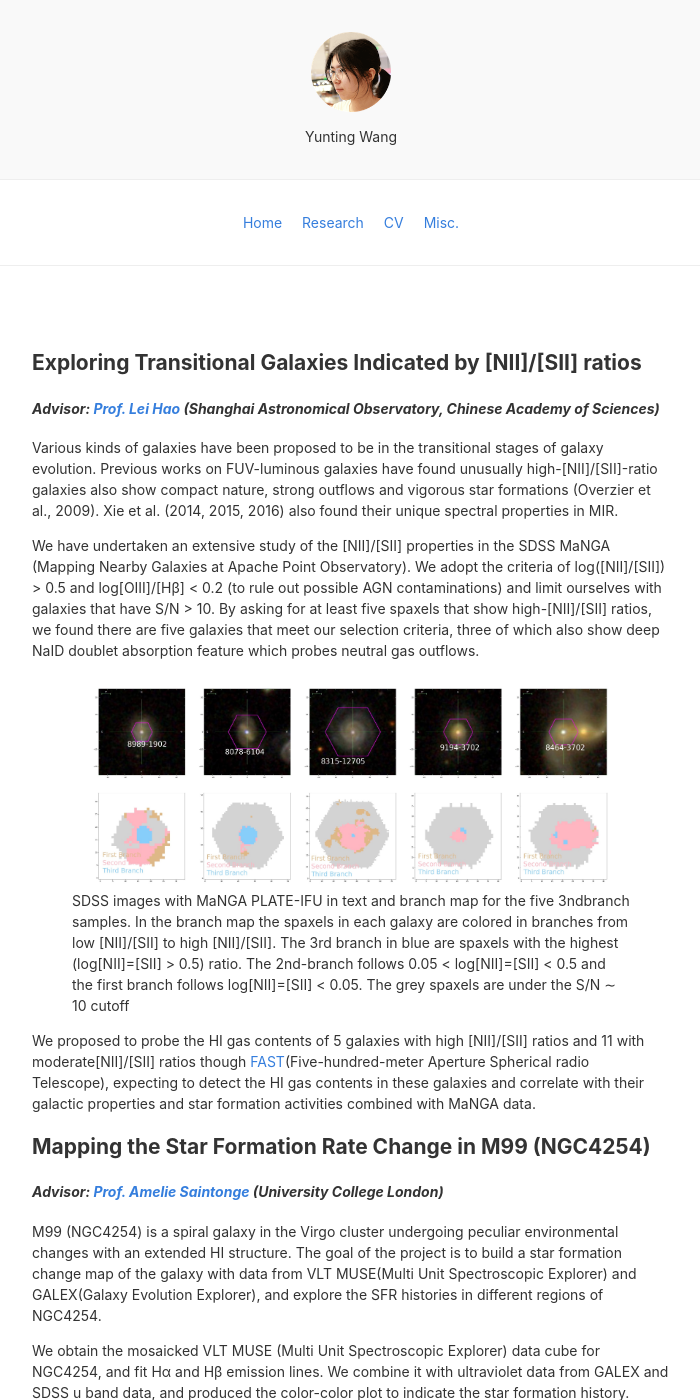
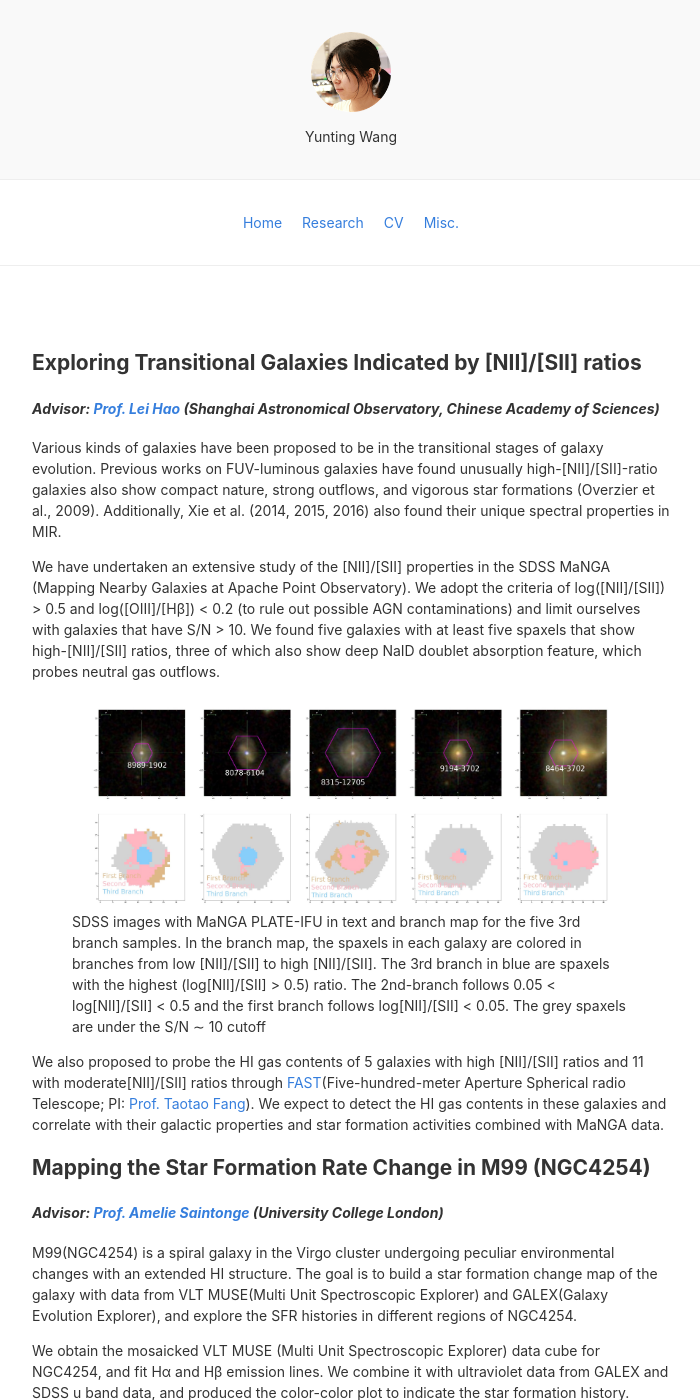
Before and after one commit to yunting-wang/yunting-wang.github.io, a Jekyll site: the page built from research.md, in a window 1280 px wide and 1400 px high. Shown: the whole window, without its empty margins (289-989 px from the left). Built offline with Jekyll 4.4.1, drawn with Linux system fonts in a browser that asks for light colours; nearby versions of some CDN libraries; some of the changed text lies outside the part shown.

Commit message:
proofreading

```diff
--- a/research.md
+++ b/research.md
@@ -6,26 +6,26 @@ title: Research
 
 #### *Advisor: [Prof. Lei Hao](http://sourcedb.shao.cas.cn/yw/pl/fs/201012/t20101218_3046501.html) (Shanghai Astronomical Observatory, Chinese Academy of Sciences)*
 
-Various kinds of galaxies have been proposed to be in the transitional stages of galaxy evolution. Previous works on FUV-luminous galaxies have found unusually high-[NII]/[SII]-ratio galaxies also show compact nature, strong outflows and vigorous star formations (Overzier et al., 2009). Xie et al. (2014, 2015, 2016) also found their unique spectral properties in MIR.
+Various kinds of galaxies have been proposed to be in the transitional stages of galaxy evolution. Previous works on FUV-luminous galaxies have found unusually high-[NII]/[SII]-ratio galaxies also show compact nature, strong outflows, and vigorous star formations (Overzier et al., 2009). Additionally, Xie et al. (2014, 2015, 2016) also found their unique spectral properties in MIR.
 
-We have undertaken an extensive study of the [NII]/[SII] properties in the SDSS MaNGA (Mapping Nearby Galaxies at Apache Point Observatory). We adopt the criteria of log([NII]/[SII]) > 0.5 and log[OIII]/[Hβ] < 0.2 (to rule out possible AGN contaminations) and limit ourselves with galaxies that have S/N > 10. By asking for at least five spaxels that show high-[NII]/[SII] ratios, we found there are five galaxies that meet our selection criteria, three of which also show deep NaID doublet absorption feature which probes neutral gas outflows.
+We have undertaken an extensive study of the [NII]/[SII] properties in the SDSS MaNGA (Mapping Nearby Galaxies at Apache Point Observatory). We adopt the criteria of log([NII]/[SII]) > 0.5 and log([OIII]/[Hβ]) < 0.2 (to rule out possible AGN contaminations) and limit ourselves with galaxies that have S/N > 10. We found five galaxies with at least five spaxels that show high-[NII]/[SII] ratios, three of which also show deep NaID doublet absorption feature, which probes neutral gas outflows.
 
-{% include image.html url="https://yunting-wang.github.io/images/3branch.jpg" description="SDSS images with MaNGA PLATE-IFU in text and branch map for the five 3ndbranch samples. In the branch map the spaxels in each galaxy are colored in branches from low [NII]/[SII] to high [NII]/[SII]. The 3rd branch in blue are spaxels with the highest
-(log[NII]=[SII] > 0.5) ratio. The 2nd-branch follows 0.05 < log[NII]=[SII] < 0.5 and the first
-branch follows log[NII]=[SII] < 0.05. The grey spaxels are under the S/N ∼ 10 cutoff" %}
+{% include image.html url="https://yunting-wang.github.io/images/3branch.jpg" description="SDSS images with MaNGA PLATE-IFU in text and branch map for the five 3rd branch samples. In the branch map, the spaxels in each galaxy are colored in branches from low [NII]/[SII] to high [NII]/[SII]. The 3rd branch in blue are spaxels with the highest
+(log[NII]/[SII] > 0.5) ratio. The 2nd-branch follows 0.05 < log[NII]/[SII] < 0.5 and the first
+branch follows log[NII]/[SII] < 0.05. The grey spaxels are under the S/N ∼ 10 cutoff" %}
 
 [comment]: <![Alt text](https://yunting-wang.github.io/images/3branch.jpg "optional title")>
 
-We proposed to probe the HI gas contents of 5 galaxies with high [NII]/[SII] ratios and 11 with moderate[NII]/[SII] ratios though [FAST](https://ui.adsabs.harvard.edu/abs/2020RAA....20...64J/abstract)(Five-hundred-meter Aperture Spherical radio Telescope), expecting to detect the HI gas contents in these galaxies and correlate with their galactic properties and star formation activities combined with MaNGA data.
+We also proposed to probe the HI gas contents of 5 galaxies with high [NII]/[SII] ratios and 11 with moderate[NII]/[SII] ratios through [FAST](https://ui.adsabs.harvard.edu/abs/2020RAA....20...64J/abstract)(Five-hundred-meter Aperture Spherical radio Telescope; PI: [Prof. Taotao Fang](https://astro.xmu.edu.cn/info/1074/1848.htm)). We expect to detect the HI gas contents in these galaxies and correlate with their galactic properties and star formation activities combined with MaNGA data.
 
 ## Mapping the Star Formation Rate Change in M99 (NGC4254)
 
 #### *Advisor: [Prof. Amelie Saintonge](http://www.star.ucl.ac.uk/~amelie/) (University College London)*
 
-M99 (NGC4254) is a spiral galaxy in the Virgo cluster undergoing peculiar environmental changes with an extended HI structure. The goal of the project is to build a star formation change map of the galaxy with data from VLT MUSE(Multi Unit Spectroscopic Explorer) and GALEX(Galaxy Evolution Explorer), and explore the SFR histories in different regions of NGC4254.
+M99(NGC4254) is a spiral galaxy in the Virgo cluster undergoing peculiar environmental changes with an extended HI structure. The goal is to build a star formation change map of the galaxy with data from VLT MUSE(Multi Unit Spectroscopic Explorer) and GALEX(Galaxy Evolution Explorer), and explore the SFR histories in different regions of NGC4254.
 
 We obtain the mosaicked VLT MUSE (Multi Unit Spectroscopic Explorer) data cube for NGC4254, and fit Hα and Hβ emission lines. We combine it with ultraviolet data from GALEX and SDSS u band data, and produced the color-color plot to indicate the star formation history.
 
-{% include image.html url="https://yunting-wang.github.io/images/sfh.png" description="Example color-color plot by pixels in NGC4254. The blue, orange, green dots and lines are expected colors derived at different ages (in Myr) of a recent burst or quenching for an E(B − V) = 0.0 (blue), 0.1 (orange), and 0.2 (green), respectively. Ratio of the variation (after/before) is set at 0.001 in this plot. " %}
+{% include image.html url="https://yunting-wang.github.io/images/sfh.png" description="Example color-color plot by pixels in NGC4254. The blue, orange, green dots and lines are expected colors derived at different ages (in Myr) of a recent burst or quenching for an E(B − V) = 0.0 (blue), 0.1 (orange), and 0.2 (green), respectively. The ratio of the variation (after/before) is 0.001 in this plot. " %}
 
-In addition, we derived modelled spectra given the delayed star formation histroy model plus a recent burst or quenching, using the CIGALE (Code Investigating GALaxy Emission) SED (Stellar Energy Distribution) code, and compare the evolution tracks with the observation data.
+In addition, we derived modeled spectra given the delayed star formation history model plus a recent burst or quenching, using the CIGALE (Code Investigating GALaxy Emission) SED (Stellar Energy Distribution) code, and compare the evolution tracks with the observation data.
```
Also changed, not shown: index.md (+2 -2 lines), 1 other file.
